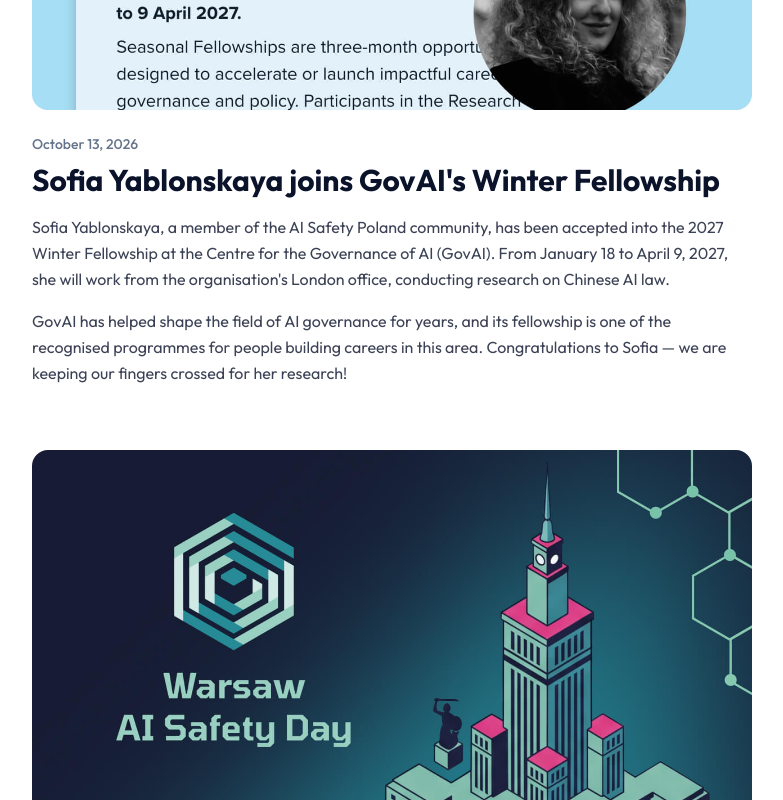
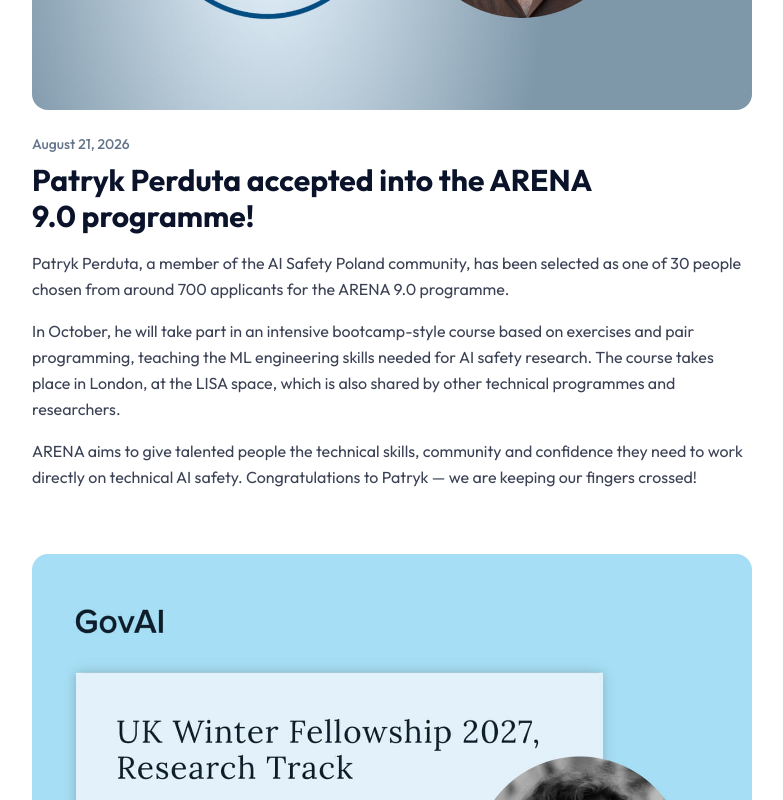
Before and after one commit to ImIFilm/website-AISPL, a Next.js app: page /en/aktualnosci in a window 1280 px wide. Shown: the part 700-1500 px from the top of the page, without its empty margins (248-1031 px from the left). Built offline with nearby package versions, Linux system fonts and the light colour scheme.

Commit message:
Add Patryk Perduta ARENA 9.0 news

```diff
--- a/app/[locale]/aktualnosci/posts.tsx
+++ b/app/[locale]/aktualnosci/posts.tsx
@@ -23,6 +23,27 @@ export type BlogPost = {
  * Posts are ordered newest-first.
  */
 export const posts: BlogPost[] = [
+  {
+    slug: "patryk-perduta-arena-9-0",
+    date: "2026-08-21",
+    image: "/images/blog/arena-9-0-patryk-perduta.jpg",
+    imageAlt: "Logo ARENA 9.0 i portret Patryka Perduty",
+    imageAltEN: "The ARENA 9.0 logo and a portrait of Patryk Perduta",
+    displayDate: "21 sierpnia 2026",
+    displayDateEN: "August 21, 2026",
+    title: "Patryk Perduta dostał się na program ARENA 9.0!",
+    titleEN: "Patryk Perduta accepted into the ARENA 9.0 programme!",
+    paragraphs: [
+      "Patryk Perduta, członek społeczności AI Safety Poland, znalazł się w gronie 30 osób wybranych spośród około 700 kandydatów do programu ARENA 9.0.",
+      "W październiku weźmie udział w intensywnym kursie w stylu bootcampu, opartym na ćwiczeniach i programowaniu w parach, który uczy umiejętności inżynierii ML potrzebnych do badań nad AI Safety. Zajęcia odbywają się w Londynie, w przestrzeni LISA, którą dzielą również inne programy techniczne i badacze.",
+      "ARENA chce dawać utalentowanym osobom umiejętności techniczne, społeczność i pewność siebie, by mogły bezpośrednio działać na rzecz technicznego bezpieczeństwa AI. Gratulujemy Patrykowi i trzymamy kciuki!",
+    ],
+    paragraphsEN: [
+      "Patryk Perduta, a member of the AI Safety Poland community, has been selected as one of 30 people chosen from around 700 applicants for the ARENA 9.0 programme.",
+      "In October, he will take part in an intensive bootcamp-style course based on exercises and pair programming, teaching the ML engineering skills needed for AI safety research. The course takes place in London, at the LISA space, which is also shared by other technical programmes and researchers.",
+      "ARENA aims to give talented people the technical skills, community and confidence they need to work directly on technical AI safety. Congratulations to Patryk — we are keeping our fingers crossed!",
+    ],
+  },
   {
     slug: "sofia-yablonskaya-govai-winter-fellowship-2027",
     date: "2026-10-13",
```
Also changed, not shown: public/images/blog/arena-9-0-patryk-perduta.jpg (added).
